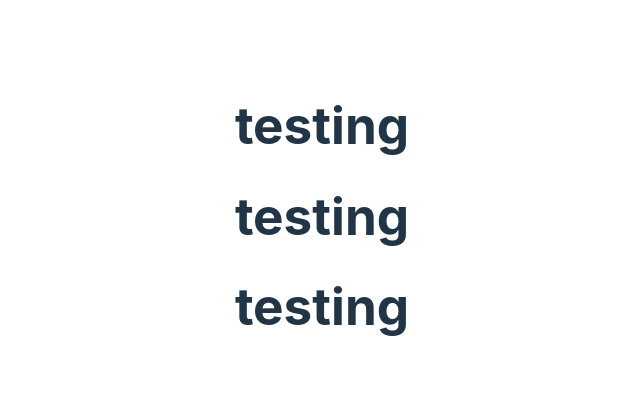
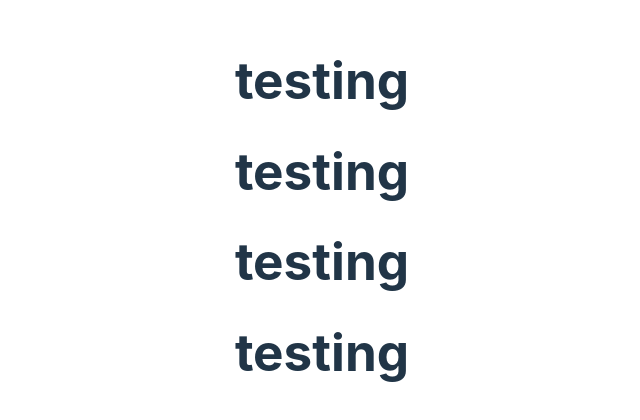
Before and after one commit to Delyc/release-versioning, a React (Vite) app: page / in a window 1280 px wide. Shown: the part 184-604 px from the top of the page, without its empty margins (318-958 px from the left). Built offline with nearby package versions, Linux system fonts and the light colour scheme.

Commit message:
fix: correct a bug

```diff
--- a/src/App.tsx
+++ b/src/App.tsx
@@ -11,6 +11,7 @@ function App() {
       <h1>testing</h1>
       <h1>testing</h1>
       <h1>testing</h1>
+      <h1>testing</h1>
     </>
   )
 }
```
